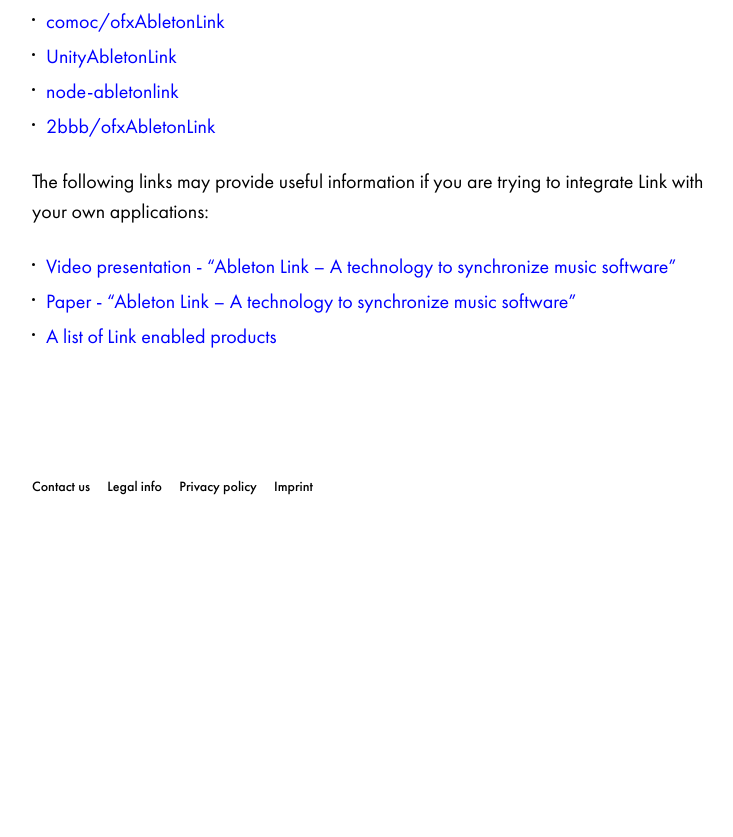
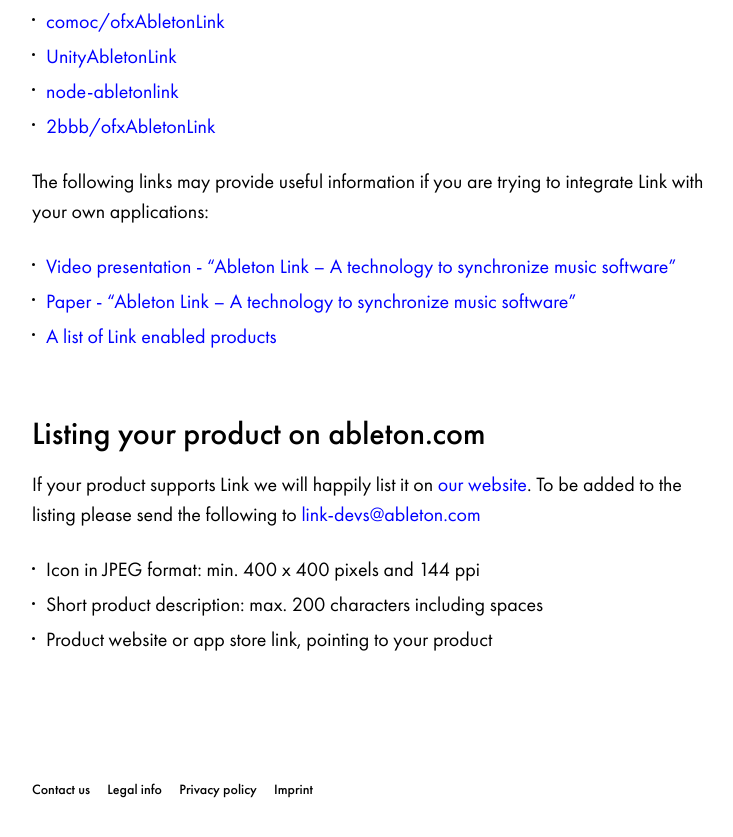
Before and after one commit to Ableton/ableton.github.io, a Jekyll site: the page built from link/index.md, in a window 1280 px wide and 900 px high, scrolled down 6258 px. Shown: the top 837 px of the window, without its empty margins (268-1001 px from the left). Built offline with Jekyll 4.4.1, drawn with Linux system fonts in a browser that asks for light colours; before the commit the page ends 6855 px from its top, so only the background shows below that.

Commit message:
Add section about Link app listing

```diff
--- a/link/index.md
+++ b/link/index.md
@@ -222,3 +222,10 @@ with your own applications:
 - [Paper - "Ableton Link – A technology to synchronize music software"](https://depositonce.tu-berlin.de/bitstream/11303/7886/4/LAC2018_proceedings.pdf#page=51)
 
 - [A list of Link enabled products](https://www.ableton.com/en/link/products/)
+
+## Listing your product on ableton.com
+
+If your product supports Link we will happily list it on [our website](https://ableton.com/link/products). To be added to the listing please send the following to [link-devs@ableton.com](mailto:link-devs@ableton.com)
+- Icon in JPEG format: min. 400 x 400 pixels and 144 ppi
+- Short product description: max. 200 characters including spaces
+- Product website or app store link, pointing to your product
```
